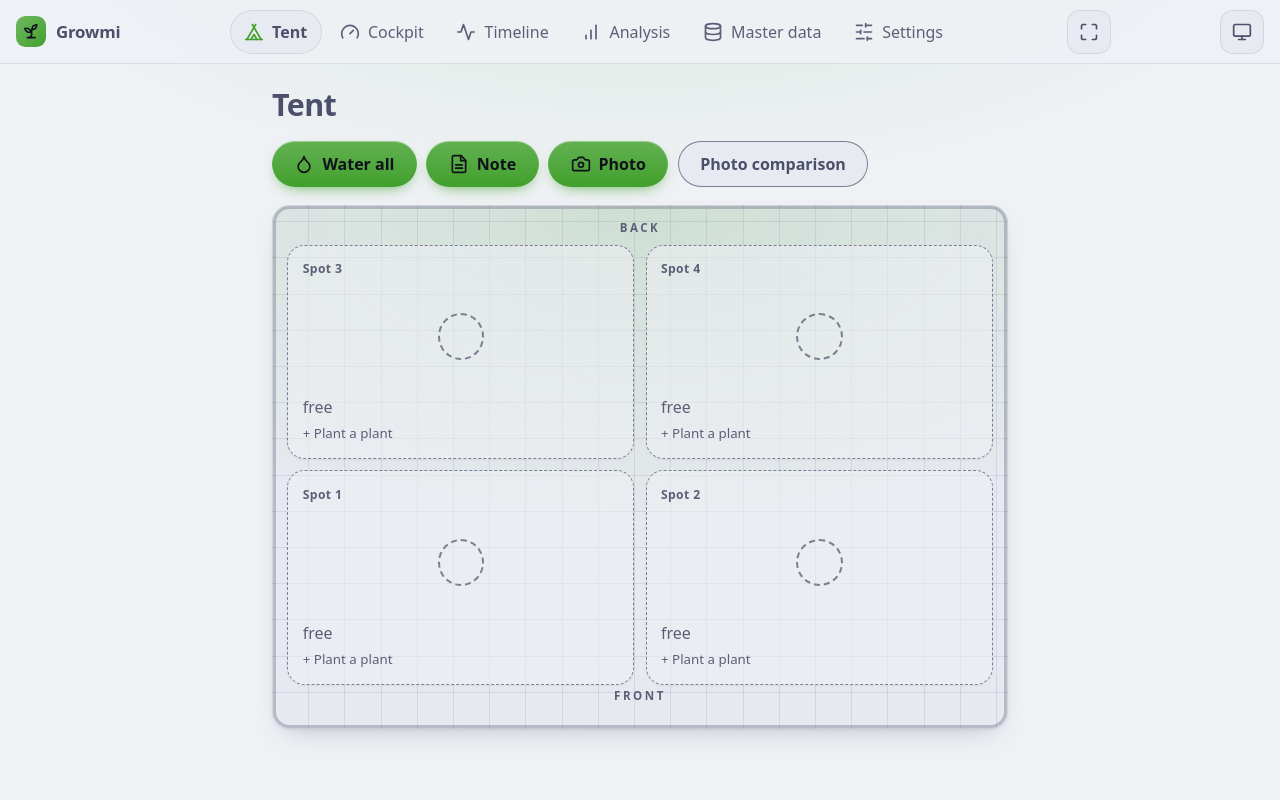
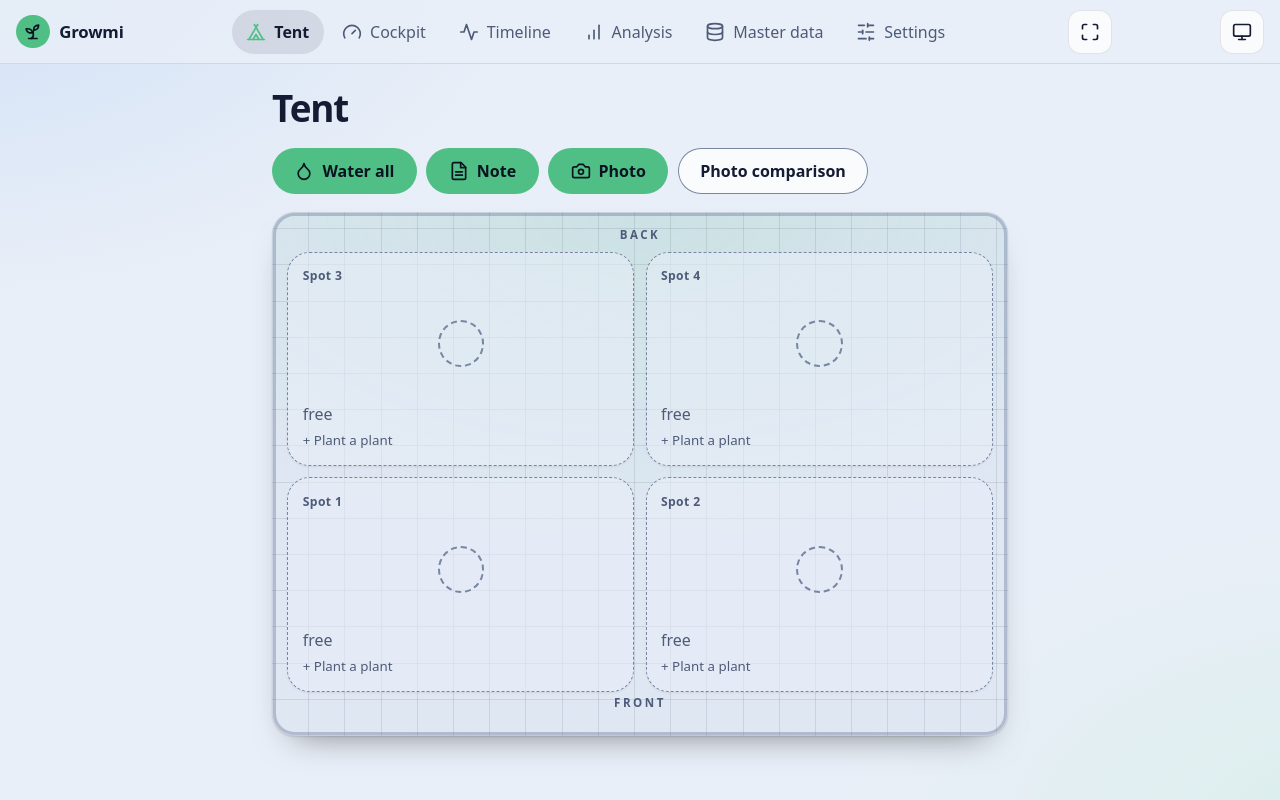
Before and after one commit to thilokayser/growmi, a FastAPI app: page / in a window 1280 px wide. Run offline with FastAPI, Linux system fonts and the light colour scheme; data that the repository does not hold is empty; parts of the project's set-up code (start-up, migrations or seed data) failed here and were passed over.

Commit message:
New look: navy glass cards, pastel accents, icon badges on live tiles (0.28.0)
Co-Authored-By: Claude Sonnet 5.5 <noreply@anthropic.com>

```diff
--- a/growmi/app/static/style.css
+++ b/growmi/app/static/style.css
@@ -1,49 +1,52 @@
-/* Catppuccin: Mocha (dark, default) and Latte (light). Hex colors live only in these two token blocks. */
+/* Dark (default, deep navy) and light theme. Hex colors live only in the token blocks (a test checks it). */
 :root {
   color-scheme: dark;
-  --bg: #1e1e2e; --bg-alt: #181825; --card: #313244; --line: #45475a;
-  --text: #cdd6f4; --muted: #a6adc8; --border: #9399b2;
-  --accent: #a6e3a1; --on-accent: #11111b; --danger: #f38ba8; --on-danger: #11111b;
-  --link: #89b4fa; --focus: #b4befe;
-  --ph-keimling: #f9e2af; --on-keimling: #11111b;
-  --ph-wachstum: #a6e3a1; --on-wachstum: #11111b;
-  --ph-bluete: #cba6f7; --on-bluete: #11111b;
-  --ph-trocknung: #fab387; --on-trocknung: #11111b;
-  --ph-geerntet: #7f849c; --on-geerntet: #11111b;
+  --bg: #0b1220; --bg-alt: #080d18; --card: #182136; --line: #2a3550;
+  --text: #f1f4fa; --muted: #9ba7bd; --border: #6a7894;
+  --accent: #a9e8c0; --on-accent: #0b1220; --danger: #f4a3b3; --on-danger: #0b1220;
+  --link: #a9c4f7; --focus: #c9bcff;
+  --glow-a: #1f4f86; --glow-b: #1c6b64;
+  --ph-keimling: #f5d98b; --on-keimling: #0b1220;
+  --ph-wachstum: #a9e8c0; --on-wachstum: #0b1220;
+  --ph-bluete: #c3b1f7; --on-bluete: #0b1220;
+  --ph-trocknung: #f2a37c; --on-trocknung: #0b1220;
+  --ph-geerntet: #8392ab; --on-geerntet: #0b1220;
 }
 @media (prefers-color-scheme: light) {
   :root:not([data-theme]) {
     color-scheme: light;
-    --bg: #eff1f5; --bg-alt: #e6e9ef; --card: #e6e9ef; --line: #bcc0cc;
-    --text: #4c4f69; --muted: #5c5f77; --border: #7c7f93;
-    --accent: #40a02b; --on-accent: #11111b; --danger: #d20f39; --on-danger: #eff1f5;
-    --link: #8839ef; --focus: #1e66f5;
-    --ph-keimling: #df8e1d; --on-keimling: #11111b;
-    --ph-wachstum: #40a02b; --on-wachstum: #11111b;
-    --ph-bluete: #8839ef; --on-bluete: #eff1f5;
-    --ph-trocknung: #fe640b; --on-trocknung: #11111b;
-    --ph-geerntet: #8c8fa1; --on-geerntet: #11111b;
+    --bg: #e9eff8; --bg-alt: #dfe7f3; --card: #ffffff; --line: #c3cee0;
+    --text: #141c33; --muted: #4d5b78; --border: #7686a3;
+    --accent: #4fbf86; --on-accent: #0b1220; --danger: #c4223f; --on-danger: #ffffff;
+    --link: #2f4fd0; --focus: #5a3fd6;
+    --glow-a: #bcd4f5; --glow-b: #c5ecd9;
+    --ph-keimling: #e0a21b; --on-keimling: #0b1220;
+    --ph-wachstum: #4fbf86; --on-wachstum: #0b1220;
+    --ph-bluete: #6f4fe6; --on-bluete: #ffffff;
+    --ph-trocknung: #f08a4b; --on-trocknung: #0b1220;
+    --ph-geerntet: #8190a8; --on-geerntet: #0b1220;
   }
 }
 :root[data-theme="light"] {
   color-scheme: light;
-  --bg: #eff1f5; --bg-alt: #e6e9ef; --card: #e6e9ef; --line: #bcc0cc;
-  --text: #4c4f69; --muted: #5c5f77; --border: #7c7f93;
-  --accent: #40a02b; --on-accent: #11111b; --danger: #d20f39; --on-danger: #eff1f5;
-  --link: #8839ef; --focus: #1e66f5;
-  --ph-keimling: #df8e1d; --on-keimling: #11111b;
-  --ph-wachstum: #40a02b; --on-wachstum: #11111b;
-  --ph-bluete: #8839ef; --on-bluete: #eff1f5;
-  --ph-trocknung: #fe640b; --on-trocknung: #11111b;
-  --ph-geerntet: #8c8fa1; --on-geerntet: #11111b;
+  --bg: #e9eff8; --bg-alt: #dfe7f3; --card: #ffffff; --line: #c3cee0;
+  --text: #141c33; --muted: #4d5b78; --border: #7686a3;
+  --accent: #4fbf86; --on-accent: #0b1220; --danger: #c4223f; --on-danger: #ffffff;
+  --link: #2f4fd0; --focus: #5a3fd6;
+  --glow-a: #bcd4f5; --glow-b: #c5ecd9;
+  --ph-keimling: #e0a21b; --on-keimling: #0b1220;
+  --ph-wachstum: #4fbf86; --on-wachstum: #0b1220;
+  --ph-bluete: #6f4fe6; --on-bluete: #ffffff;
+  --ph-trocknung: #f08a4b; --on-trocknung: #0b1220;
+  --ph-geerntet: #8190a8; --on-geerntet: #0b1220;
 }
 /* theme switch: data-theme is set by the toggle in the app bar (stored per device); without it the system decides */
 :root {
-  --radius: 1.1rem;
-  --surface: color-mix(in srgb, var(--card) 88%, var(--bg));
-  --hairline: color-mix(in srgb, var(--text) 12%, transparent);
-  --shadow: 0 1px 2px color-mix(in srgb, var(--text) 10%, transparent),
-            0 12px 28px -14px color-mix(in srgb, var(--text) 35%, transparent);
+  --radius: 1.4rem;
+  --surface: color-mix(in srgb, var(--card) 72%, transparent);
+  --hairline: color-mix(in srgb, var(--text) 10%, transparent);
+  --shadow: 0 1px 2px color-mix(in srgb, black 12%, transparent),
+            0 18px 36px -22px color-mix(in srgb, black 55%, transparent);
   --glow: color-mix(in srgb, var(--accent) 14%, transparent);
 }
 
@@ -52,7 +55,8 @@ html { -webkit-text-size-adjust: 100%; }
 body { margin: 0; min-height: 100vh; color: var(--text); line-height: 1.5; font-size: 1rem;
   font-family: ui-sans-serif, system-ui, -apple-system, "Segoe UI", Roboto, sans-serif; accent-color: var(--accent);
   caret-color: var(--accent); scrollbar-color: var(--border) var(--bg-alt);
-  background: radial-gradient(60rem 28rem at 50% -8rem, var(--glow), transparent 70%), var(--bg);
+  background: radial-gradient(60rem 36rem at -5% -8%, color-mix(in srgb, var(--glow-a) 55%, transparent), transparent 65%),
+    radial-gradient(48rem 30rem at 105% 105%, color-mix(in srgb, var(--glow-b) 40%, transparent), transparent 65%), var(--bg);
   background-attachment: fixed; }
 ::selection { background: color-mix(in srgb, var(--accent) 35%, transparent); }
 :focus-visible { outline: 3px solid var(--focus); outline-offset: 2px; }
@@ -65,30 +69,29 @@ table, .num { font-variant-numeric: tabular-nums; }
 
 /* app shell: brand bar on top, tab bar at the bottom on phones */
 .appbar { position: sticky; top: 0; z-index: 10; display: flex; align-items: center; justify-content: space-between;
-  gap: 1rem; padding: .6rem 1rem; background: color-mix(in srgb, var(--bg) 94%, transparent);
+  gap: 1rem; padding: .6rem 1rem; background: color-mix(in srgb, var(--bg) 80%, transparent);
   border-bottom: 1px solid var(--hairline); }  /* no backdrop-filter here: it would trap the fixed tab bar */
 .brand { display: inline-flex; align-items: center; gap: .6rem; color: var(--text); text-decoration: none;
   font-weight: 700; letter-spacing: -.01em; font-size: 1.05rem; }
-.brand .i { width: 1.9rem; height: 1.9rem; padding: .35rem; border-radius: .6rem; color: var(--on-accent);
-  background: linear-gradient(135deg, color-mix(in srgb, var(--accent) 75%, white), var(--accent)); }
+.brand .i { width: 2.1rem; height: 2.1rem; padding: .42rem; border-radius: 50%; color: var(--on-accent); background: var(--accent); }
 nav { display: flex; gap: .25rem; }
 nav a { display: inline-flex; align-items: center; gap: .5rem; min-height: 2.75rem; padding: 0 .9rem; color: var(--muted);
   text-decoration: none; border-radius: 999px; font-weight: 500; }
-nav a[aria-current="page"] { color: var(--text); background: var(--surface); box-shadow: inset 0 0 0 1px var(--hairline); font-weight: 600; }
+nav a[aria-current="page"] { color: var(--text); background: color-mix(in srgb, var(--text) 10%, transparent); font-weight: 600; }
 nav a[aria-current="page"] .i { color: var(--accent); }
 main { padding: 1.25rem 1rem 3rem; max-width: 48rem; margin: 0 auto; }
 @media (max-width: 40rem) {
   .appbar { padding-block: .5rem; }
   nav { position: fixed; left: .75rem; right: .75rem; bottom: calc(.6rem + env(safe-area-inset-bottom)); z-index: 12;
-    justify-content: space-between; padding: .35rem; border-radius: 1.4rem; background: color-mix(in srgb, var(--bg-alt) 90%, transparent);
+    justify-content: space-between; padding: .35rem; border-radius: 2rem; background: color-mix(in srgb, var(--card) 82%, transparent);
     border: 1px solid var(--hairline); box-shadow: var(--shadow); backdrop-filter: blur(14px); -webkit-backdrop-filter: blur(14px); }
   nav a { flex: 1; flex-direction: column; gap: .1rem; justify-content: center; padding: .35rem .2rem; border-radius: 1rem;
     font-size: .72rem; min-height: 3.2rem; }
   main { padding-bottom: 6.5rem; }
 }
 
-h1 { font-size: 1.9rem; line-height: 1.15; letter-spacing: -.02em; margin: .25rem 0 1.1rem; text-wrap: balance; }
-h2 { font-size: 1.15rem; margin: 2rem 0 .6rem; letter-spacing: -.01em; }
+h1 { font-size: 2.3rem; line-height: 1.1; font-weight: 700; letter-spacing: -.03em; margin: .25rem 0 1.2rem; text-wrap: balance; }
+h2 { font-size: 1.25rem; font-weight: 700; margin: 2rem 0 .6rem; letter-spacing: -.02em; }
 h3 { font-size: 1.02rem; margin: 1.25rem 0 .5rem; }
 p { max-width: 65ch; }
 .muted, small { color: var(--muted); }
@@ -97,8 +100,7 @@ p { max-width: 65ch; }
 /* buttons */
 .btn { display: inline-flex; align-items: center; justify-content: center; gap: .5rem; min-height: 2.9rem;
   padding: .5rem 1.4rem; border: 0; border-radius: 999px; font: inherit; font-weight: 600; text-decoration: none; cursor: pointer;
-  color: var(--on-accent); background: linear-gradient(180deg, color-mix(in srgb, var(--accent) 82%, white), var(--accent));
-  box-shadow: 0 1px 0 color-mix(in srgb, white 35%, transparent) inset, 0 6px 16px -8px var(--accent); }
+  color: var(--on-accent); background: var(--accent); }
 .btn.danger { color: var(--on-danger); background: var(--danger); box-shadow: none; }
 .btn:disabled, .btn[aria-disabled="true"] { opacity: .5; cursor: not-allowed; }
 .btn:active { transform: translateY(1px); }
@@ -132,7 +134,7 @@ label { display: flex; flex-direction: column; gap: .3rem; color: var(--muted);
 label.check { flex-direction: row; align-items: center; gap: .75rem; color: var(--text); min-height: 2.75rem; font-size: 1rem; }
 input[type="checkbox"] { width: 1.4rem; height: 1.4rem; }
 input:not([type="checkbox"]), select, textarea { font: inherit; font-size: 1rem; padding: .7rem .85rem; min-height: 2.75rem;
-  color: var(--text); background: var(--bg); border: 1px solid var(--border); border-radius: .75rem; }
+  color: var(--text); background: color-mix(in srgb, var(--bg-alt) 70%, transparent); border: 1px solid var(--border); border-radius: .9rem; }
 input:disabled, select:disabled { opacity: .6; }
 fieldset { border: 1px solid var(--hairline); border-radius: .9rem; padding: .6rem .9rem; min-width: 0; }
 legend { color: var(--muted); font-size: .85rem; padding: 0 .4rem; }
@@ -252,7 +254,7 @@ table + form, table + details, table + .actions { margin-top: 1rem; }
   border: 1px solid var(--hairline); margin-top: .8rem; }
 .seg { flex: 1; min-height: 2.75rem; border: 0; border-radius: 999px; background: transparent; color: var(--muted);
   font: inherit; font-weight: 600; cursor: pointer; }
-.seg.active { color: var(--on-accent); background: linear-gradient(180deg, color-mix(in srgb, var(--accent) 82%, white), var(--accent)); }
+.seg.active { color: var(--on-accent); background: var(--accent); }
 .tasks { list-style: none; padding: 0; margin: .4rem 0; display: grid; gap: .6rem; }
 .tasks li { display: flex; align-items: center; justify-content: space-between; gap: .8rem; padding: .75rem .9rem;
   border-radius: var(--radius); background: var(--surface); border: 1px solid var(--hairline); box-shadow: var(--shadow); }
@@ -344,3 +346,8 @@ output { font-size: .9rem; }
 .sheet h2 { margin: 0 0 .6rem; }
 .all-clear form.inline-form { display: inline; margin-left: .5rem; }
 .slot-link .slot-pos { padding-right: 3rem; }
+
+/* pastel icon circle on the live tiles of the overview */
+.tile-ico { display: grid; place-items: center; width: 2.4rem; height: 2.4rem; margin-bottom: .35rem; border-radius: 50%;
+  background: var(--c); color: var(--bg); }
+.c-phase { --c: var(--ph-wachstum); } .c-temp { --c: var(--ph-trocknung); } .c-rh { --c: var(--link); } .c-vpd { --c: var(--ph-bluete); }
--- a/growmi/app/templates/home.html
+++ b/growmi/app/templates/home.html
@@ -8,10 +8,10 @@
   <form class="inline-form" method="post" action="{{ root }}/eintrag/watering/{{ undo.id }}/loeschen"><input type="hidden" name="back" value="/"><button class="btn ghost">Rückgängig</button></form></div>{% endif %}
 {% include "_phase_banner.html" %}
 {% if live.has.values()|select|list %}<section class="tiles" aria-label="Aktuelle Werte">
-  {% if live.has.phase %}<div class="tile"><span class="tile-label">Box-Phase</span><span class="tile-value">{{ tr(live.phase) }}</span></div>{% endif %}
-  {% if live.has.temp %}<div class="tile"><span class="tile-label">Temperatur</span><span class="tile-value num">{{ live.temp or '–' }}{% if live.temp %}<small> °C</small>{% endif %}</span></div>{% endif %}
-  {% if live.has.rh %}<div class="tile"><span class="tile-label">Luftfeuchte</span><span class="tile-value num">{{ live.rh or '–' }}{% if live.rh %}<small> %</small>{% endif %}</span></div>{% endif %}
-  {% if live.has.vpd %}<div class="tile"><span class="tile-label">VPD</span><span class="tile-value num">{{ live.vpd or '–' }}{% if live.vpd %}<small> kPa</small>{% endif %}</span>
+  {% if live.has.phase %}<div class="tile"><span class="tile-ico c-phase">{{ icon('sprout') }}</span><span class="tile-label">Box-Phase</span><span class="tile-value">{{ tr(live.phase) }}</span></div>{% endif %}
+  {% if live.has.temp %}<div class="tile"><span class="tile-ico c-temp">{{ icon('thermo') }}</span><span class="tile-label">Temperatur</span><span class="tile-value num">{{ live.temp or '–' }}{% if live.temp %}<small> °C</small>{% endif %}</span></div>{% endif %}
+  {% if live.has.rh %}<div class="tile"><span class="tile-ico c-rh">{{ icon('droplet') }}</span><span class="tile-label">Luftfeuchte</span><span class="tile-value num">{{ live.rh or '–' }}{% if live.rh %}<small> %</small>{% endif %}</span></div>{% endif %}
+  {% if live.has.vpd %}<div class="tile"><span class="tile-ico c-vpd">{{ icon('gauge') }}</span><span class="tile-label">VPD</span><span class="tile-value num">{{ live.vpd or '–' }}{% if live.vpd %}<small> kPa</small>{% endif %}</span>
     {% if live.vpd_status %}<span class="tile-status {{ live.vpd_status }}"><i aria-hidden="true"></i>{{ tr('im Ziel') if live.vpd_status == 'ok' else tr('außerhalb') }}</span>{% endif %}</div>{% endif %}
 </section>{% endif %}
 <div class="actions">
--- a/growmi/app/templates/icons.html
+++ b/growmi/app/templates/icons.html
@@ -17,6 +17,7 @@
 {%- elif name == 'sprout' %}<path d="M7 20h10"/><path d="M10 20c5.5-2.5.8-6.4 3-10"/><path d="M9.5 9.4c1.1.8 1.8 2.2 2.3 3.7-2 .4-3.5.4-4.8-.3-1.2-.6-2.3-1.9-3-4.2 2.8-.5 4.4 0 5.5.8z"/><path d="M14.1 6a7 7 0 0 0-1.1 4c1.9-.1 3.3-.6 4.3-1.4 1-1 1.6-2.3 1.7-4.6-2.7.1-4 1-4.9 2z"/>
 {%- elif name == 'sliders' %}<line x1="21" x2="14" y1="4" y2="4"/><line x1="10" x2="3" y1="4" y2="4"/><line x1="21" x2="12" y1="12" y2="12"/><line x1="8" x2="3" y1="12" y2="12"/><line x1="21" x2="16" y1="20" y2="20"/><line x1="12" x2="3" y1="20" y2="20"/><line x1="14" x2="14" y1="2" y2="6"/><line x1="8" x2="8" y1="10" y2="14"/><line x1="16" x2="16" y1="18" y2="22"/>
 {%- elif name == 'gauge' %}<path d="m12 14 4-4"/><path d="M3.34 19a10 10 0 1 1 17.32 0"/>
+{%- elif name == 'thermo' %}<path d="M14 4v10.54a4 4 0 1 1-4 0V4a2 2 0 0 1 4 0Z"/>
 {%- elif name == 'check' %}<path d="M20 6 9 17l-5-5"/>
 {%- elif name == 'sun' %}<circle cx="12" cy="12" r="4"/><path d="M12 2v2"/><path d="M12 20v2"/><path d="m4.93 4.93 1.41 1.41"/><path d="m17.66 17.66 1.41 1.41"/><path d="M2 12h2"/><path d="M20 12h2"/><path d="m6.34 17.66-1.41 1.41"/><path d="m19.07 4.93-1.41 1.41"/>
 {%- elif name == 'moon' %}<path d="M12 3a6 6 0 0 0 9 9 9 9 0 1 1-9-9Z"/>
--- a/growmi/config.yaml
+++ b/growmi/config.yaml
@@ -1,5 +1,5 @@
 name: Growmi
-version: "0.27.0"
+version: "0.28.0"
 slug: growmi
 url: https://github.com/thilokayser/growmi
 description: Track. Grow. Harvest. Tagebuch, Verlauf und Auswertung für dein Zelt
```
Also changed, not shown: growmi/tests/test_ui_a11y.py (+4 -8 lines), growmi/CHANGELOG.md.
